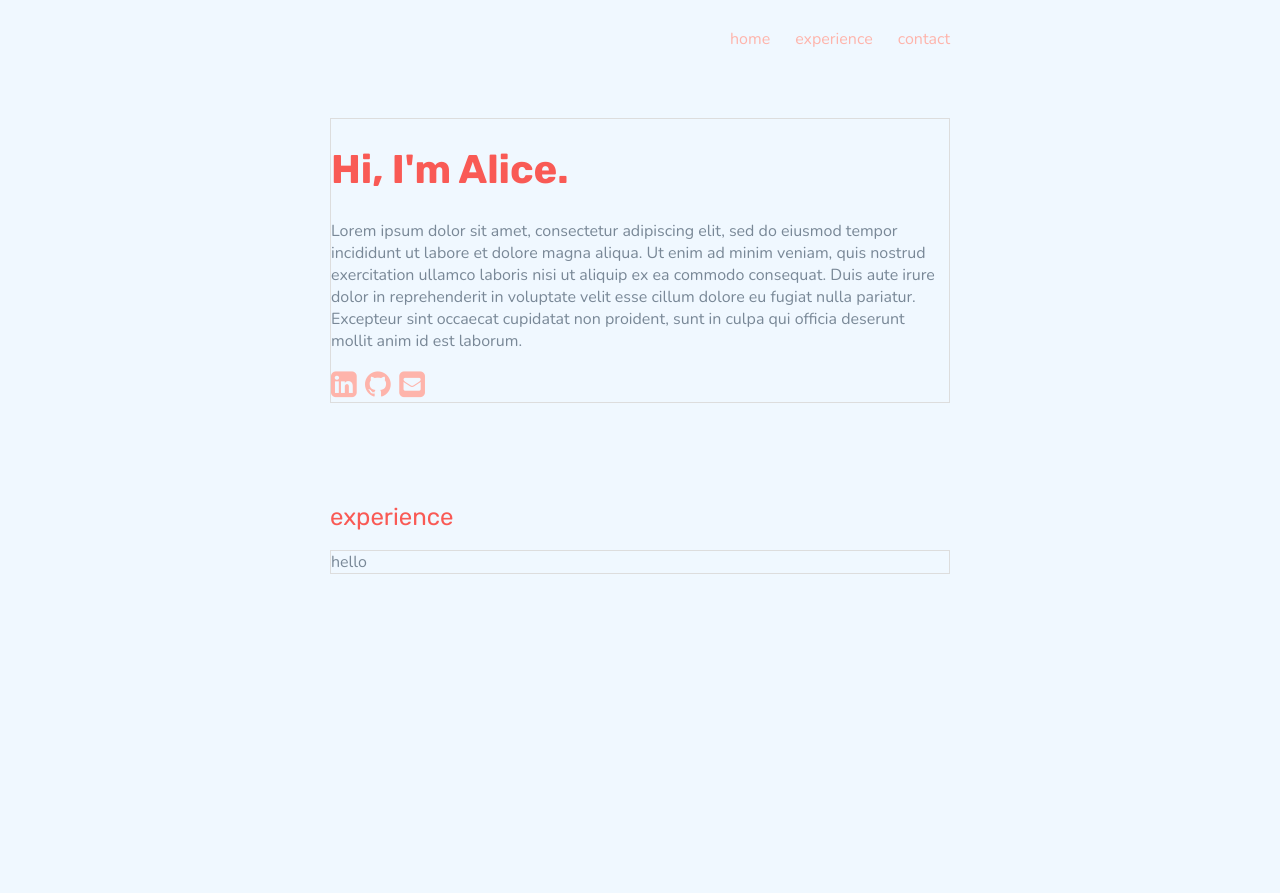
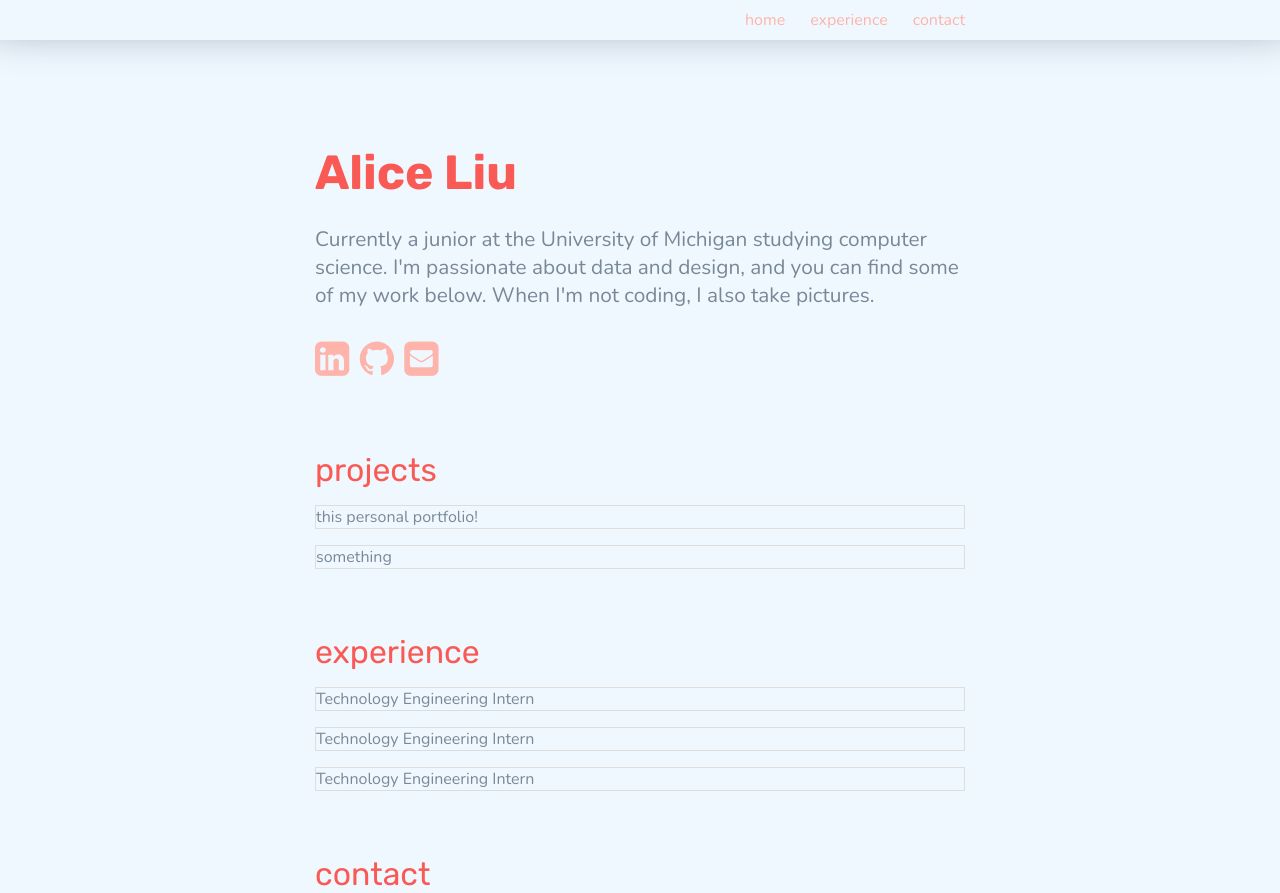
Before and after one commit to alicemliu/alicemliu.github.io, a plain HTML site: page index.html in a window 1280 px wide. Before the commit the page ends 800 px from the top, so only its background shows below. Drawn offline with nearby package versions, Linux system fonts and the light colour scheme.

Commit message:
updated spacing

```diff
--- a/css/style.css
+++ b/css/style.css
@@ -1,57 +1,56 @@
+* {
+  margin: 0;
+  padding: 0;
+  border: 0;
+  outline: 0;
+  font-size: 100%;
+  vertical-align: baseline;
+  background: transparent;
+}
+
 body {
   font-family: sans-serif;
   background-color: aliceblue;
 
+  min-height: 100vh;
+
+  color: #798897;
+  font-family: 'Nunito', serif;
+  font-weight: 300;
+}
+
+.grid {
   display: flex;
   justify-content: center;
   flex-direction: column;
   align-items: stretch;
-  max-width: 700px;
+  max-width: 650px;
+
   margin: auto;
+  padding-top: 2.5rem;
+  padding-right: 2.5rem;
+  padding-left: 2.5rem;
 }
 
+.nav {
+  display: flex;
+  align-items: center;
+  justify-content: flex-end;
+  height: 2.5rem;
+  width: 100vw;
+  position: fixed;
 
-
-/*@media (min-width: 768px) {
-  .grid {
-    display: grid;
-    grid-template-columns: 1fr 1fr;
-    grid-row-gap: 1em;
-    grid-template-rows: auto;
-    grid-template-areas:
-      "header header"
-      "about content";
-    justify-content: center;
-  }
-}*/
-
-
-/*.grid {
-  display: grid;
-  grid-auto-columns: 1fr;
-  grid-row-gap: 1em;
-  grid-template-rows: auto;
-  grid-template-areas:
-    "header"
-    "about"
-    "content";
-  justify-content: stretch;
-}
-*/
-
-.nav {
-/*  grid-area: header;*/
-
-  height: 46px;
-  align-items: center;
-
-  margin-left: auto;
-  margin-right: 40px;
+  background-color: aliceblue;
+  box-shadow: 0px -30px 50px 13px #798897;;
 }
 
-@media (min-width: 480px) {
-  .nav {
-    display: flex;
+.nav li:last-child {
+  margin-right: 2.5rem;
+}
+
+@media (min-width: 700px) {
+  .nav li:last-child {
+    margin-right: calc((100vw - 650px) / 2);
   }
 }
 
@@ -66,49 +65,53 @@ body {
 }
 
 ul {
-  padding: 0;
   list-style: none;
 }
 
 .about {
-/*  grid-area: about;*/
-  justify-self: center;
-  border: 1px solid #ddd;
-  margin: 40px;
+  display: flex;
+  flex-direction: column;
+  justify-content: center;
+  margin-top: 2.5rem;
+  padding-top: 4rem;
+  padding-bottom: 4rem;
 }
 
 .content {
-/*  grid-area: content;*/
-  justify-self: center;
-  margin: 40px;
+  display: flex;
+  flex-direction: column;
+  justify-content: center;
+  padding-top: 4rem;
+  padding-bottom: 4rem;
 }
 
 .card {
   border: 1px solid #ddd;
-  margin-top: 10px;
-
-  color: #798897;
-  font-family: 'Nunito', serif;
-  font-weight: 300;
+  margin-top: 1rem;
 }
 
 h1 {
   color: #F95A55;
-  font-size: 2.5rem;
+  font-size: 3rem;
   font-family: 'Rubik', sans-serif;
   font-weight: 700;
+  margin-bottom: 1.5rem;
 }
 
 h2 {
   color: #F95A55;
-  font-size: 1.5rem;
+  font-size: 2rem;
   font-family: 'Rubik', sans-serif;
   font-weight: 400;
 }
 
 p {
-  color: #798897;
-  font-family: 'Nunito', serif;
+  font-size: 1.3rem;
+  margin-bottom: 1.5rem;
+}
+
+pink {
+  color: #F95A55;
   font-weight: 300;
 }
 
@@ -144,5 +147,32 @@ a:active {
 }
 
 .icons {
-  font-size: 30px;
+  font-size: 2.5rem;
 }
+
+/*@media (min-width: 768px) {
+  .grid {
+    display: grid;
+    grid-template-columns: 1fr 1fr;
+    grid-row-gap: 1em;
+    grid-template-rows: auto;
+    grid-template-areas:
+      "header header"
+      "about content";
+    justify-content: center;
+  }
+}*/
+
+
+/*.grid {
+  display: grid;
+  grid-auto-columns: 1fr;
+  grid-row-gap: 1em;
+  grid-template-rows: auto;
+  grid-template-areas:
+    "header"
+    "about"
+    "content";
+  justify-content: stretch;
+}
+*/
--- a/index.html
+++ b/index.html
@@ -13,24 +13,25 @@
   <link href="css/style.css" rel="stylesheet">
   <link href="https://cdnjs.cloudflare.com/ajax/libs/font-awesome/4.7.0/css/font-awesome.min.css" rel="stylesheet">
   <link href="https://fonts.googleapis.com/css?family=Rubik:400,700&display=swap" rel="stylesheet">
-  <link href="https://fonts.googleapis.com/css?family=Nunito:300,400&display=swap" rel="stylesheet">
+  <link href="https://fonts.googleapis.com/css?family=Nunito:300,700&display=swap" rel="stylesheet">
 
 </head>
 
 <body>
-
-  <ul class="nav" role="navigation">
+  <ul class="nav">
     <li><a href="#about_section">home</a></li>
     <li><a href="#exp_section">experience</a></li>
     <li><a href="#contact_section">contact</a></li>
   </ul>
 
+  <div class="grid">
+
     <a id="about_section"></a>
     <div class="about">
 
-    <h1>Hi, I'm Alice.</h1>
+      <h1>Alice Liu</h1>
       <p>
-      Lorem ipsum dolor sit amet, consectetur adipiscing elit, sed do eiusmod tempor incididunt ut labore et dolore magna aliqua. Ut enim ad minim veniam, quis nostrud exercitation ullamco laboris nisi ut aliquip ex ea commodo consequat. Duis aute irure dolor in reprehenderit in voluptate velit esse cillum dolore eu fugiat nulla pariatur. Excepteur sint occaecat cupidatat non proident, sunt in culpa qui officia deserunt mollit anim id est laborum.
+        Currently a junior at the University of Michigan studying computer science. I'm passionate about data and design, and you can find some of my work below. When I'm not coding, I also take pictures.
       </p>
 
       <div class="icons">
@@ -41,14 +42,33 @@
 
     </div>
 
+    <a id="proj_section"></a>
+    <h2>projects</h2>
+    <div class="card">
+      this personal portfolio!
+    </div>
+    <div class="card">
+      something
+    </div>
+
     <a id="exp_section"></a>
     <div class="content">
       <h2>experience</h2>
       <div class="card">
-      hello
+        Technology Engineering Intern
+      </div>
+      <div class="card">
+        Technology Engineering Intern
+      </div>
+      <div class="card">
+        Technology Engineering Intern
       </div>
     </div>
 
+    <a id="proj_section"></a>
+    <h2>contact</h2>
+
+  </div>
 
 
 
```
Lines whose indentation alone changed are shown as unchanged.
